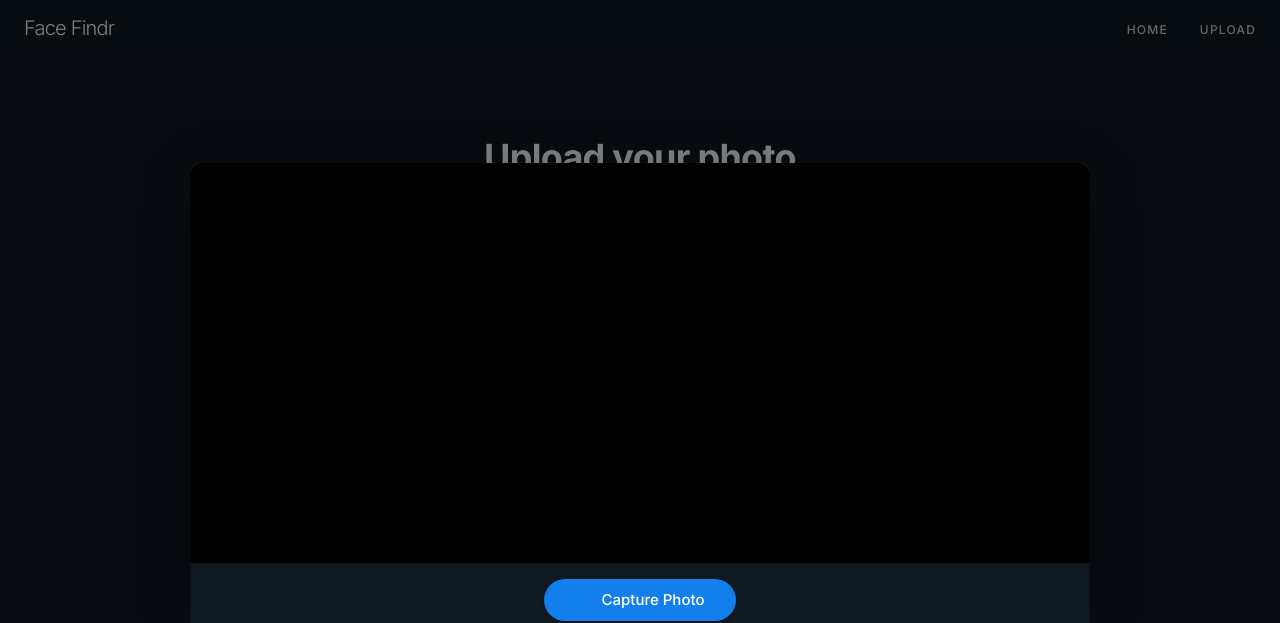
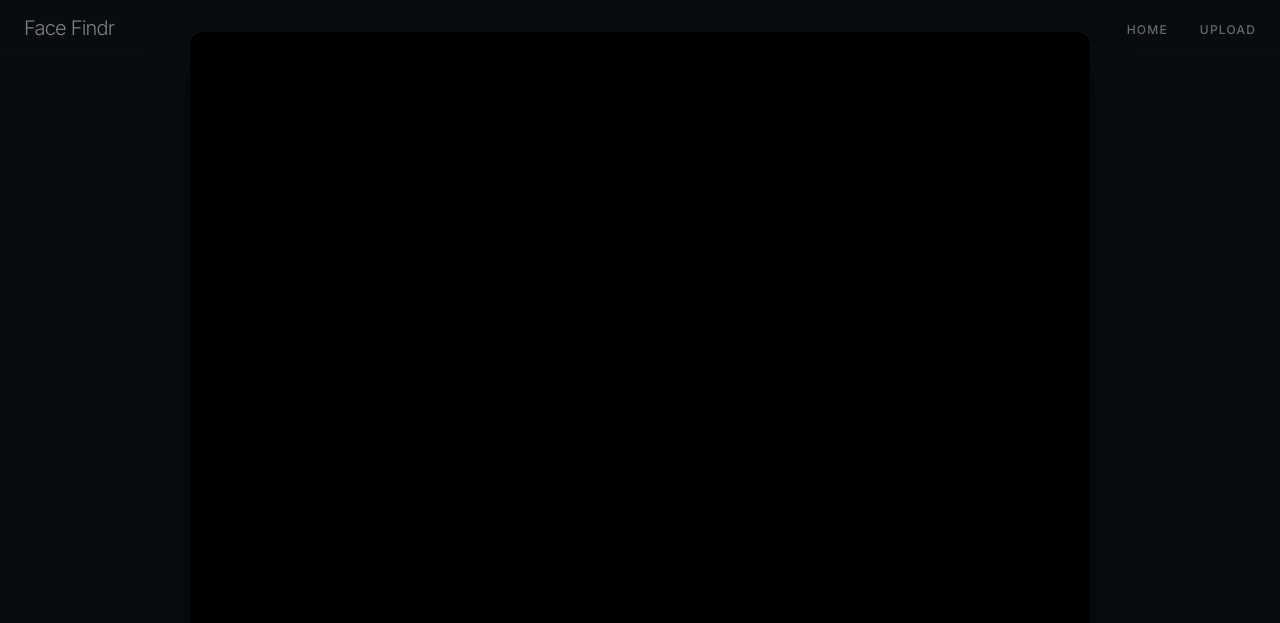
Before and after one commit to ArnavKinikar/FaceFindr, a React app in the folder Frontend/: page /upload in a window 1280 px wide. Both pictures are taken after a click on the button "Take Photo". Shown: the top 623 px of the page. Built offline with nearby package versions, Linux system fonts and the light colour scheme; no server answers; some icons are missing; the HTML template or start-up script is replaced by a standard one.

Commit message:
Implemented a photo submit button

```diff
--- a/Frontend/src/Features/Upload/Components/CameraCaptureModal.tsx
+++ b/Frontend/src/Features/Upload/Components/CameraCaptureModal.tsx
@@ -87,7 +87,16 @@ const CameraCaptureModal = ({ open, onClose, onCapture }: CameraCaptureModalProp
                 sx: { borderRadius: 3, overflow: 'hidden' }
             }}
         >
-            <Box sx={{ position: 'relative', bgcolor: 'black', height: 400, display: 'flex', alignItems: 'center', justifyContent: 'center' }}>
+            <Box sx={{
+                position: 'relative',
+                bgcolor: 'black',
+                width: '100%',
+                aspectRatio: '1 / 1', // Force square shape - USER REQUEST
+                display: 'flex',
+                alignItems: 'center',
+                justifyContent: 'center',
+                overflow: 'hidden' // Ensure video doesn't bleed out
+            }}>
                 {error ? (
                     <Typography color="error">{error}</Typography>
                 ) : (
--- a/Frontend/src/Features/Upload/Components/UploadDropZone.tsx
+++ b/Frontend/src/Features/Upload/Components/UploadDropZone.tsx
@@ -1,4 +1,4 @@
-import { Box, Typography, alpha, useTheme } from '@mui/material';
+import { Box, Typography, alpha, useTheme, Button } from '@mui/material';
 import CloudUploadIcon from '@mui/icons-material/CloudUpload';
 import UploadActions from './UploadActions';
 import { uploadFile } from '../../../Services/api';
@@ -8,8 +8,9 @@ const UploadDropZone = () => {
     const theme = useTheme();
     const [selectedFile, setSelectedFile] = useState<File | null>(null);
     const [previewUrl, setPreviewUrl] = useState<string | null>(null);
+    const [isUploading, setIsUploading] = useState(false);
 
-    const handleFileSelect = async (file: File) => {
+    const handleFileSelect = (file: File) => {
         setSelectedFile(file);
 
         // Create preview URL
@@ -19,12 +20,26 @@ const UploadDropZone = () => {
         const newPreviewUrl = URL.createObjectURL(file);
         setPreviewUrl(newPreviewUrl);
 
-        console.log('Selected file:', file.name);
+        // Reset uploading state if a new file is selected
+        setIsUploading(false);
+    };
+
+    const handleSubmit = async () => {
+        if (!selectedFile) return;
+
+        setIsUploading(true);
+        console.log('Submitting file:', selectedFile.name);
+
         try {
-            const response = await uploadFile(file);
+            const response = await uploadFile(selectedFile);
             console.log('File upload successful:', response);
+            // Optionally clear the selection or show a success message here
+            // setSelectedFile(null);
+            // setPreviewUrl(null);
         } catch (error) {
             console.error('Upload failed:', error);
+        } finally {
+            setIsUploading(false);
         }
     };
 
@@ -41,7 +56,7 @@ const UploadDropZone = () => {
                 bgcolor: theme.palette.mode === 'dark' ? alpha(theme.palette.primary.main, 0.05) : 'grey.50',
                 px: 3,
                 py: { xs: 6, md: 10 }, // Responsive padding
-                cursor: 'pointer',
+                cursor: 'default', // Changed from pointer since we shouldn't trigger file select on the whole box now that we have buttons
                 transition: 'border-color 0.2s',
                 '&:hover': {
                     borderColor: 'primary.main'
@@ -90,6 +105,29 @@ const UploadDropZone = () => {
             )}
 
             <UploadActions onFileSelect={handleFileSelect} />
+
+            {selectedFile && (
+                <Box sx={{ width: '100%', maxWidth: 400, mt: 2 }}>
+                    <Button
+                        variant="contained"
+                        color="primary"
+                        size="large"
+                        fullWidth
+                        disabled={isUploading}
+                        onClick={handleSubmit}
+                        sx={{
+                            height: 48,
+                            fontSize: '1rem',
+                            fontWeight: 700,
+                            textTransform: 'none',
+                            borderRadius: 2,
+                            boxShadow: theme.shadows[4]
+                        }}
+                    >
+                        {isUploading ? 'Uploading...' : 'Submit Photo'}
+                    </Button>
+                </Box>
+            )}
         </Box>
     );
 };
```
